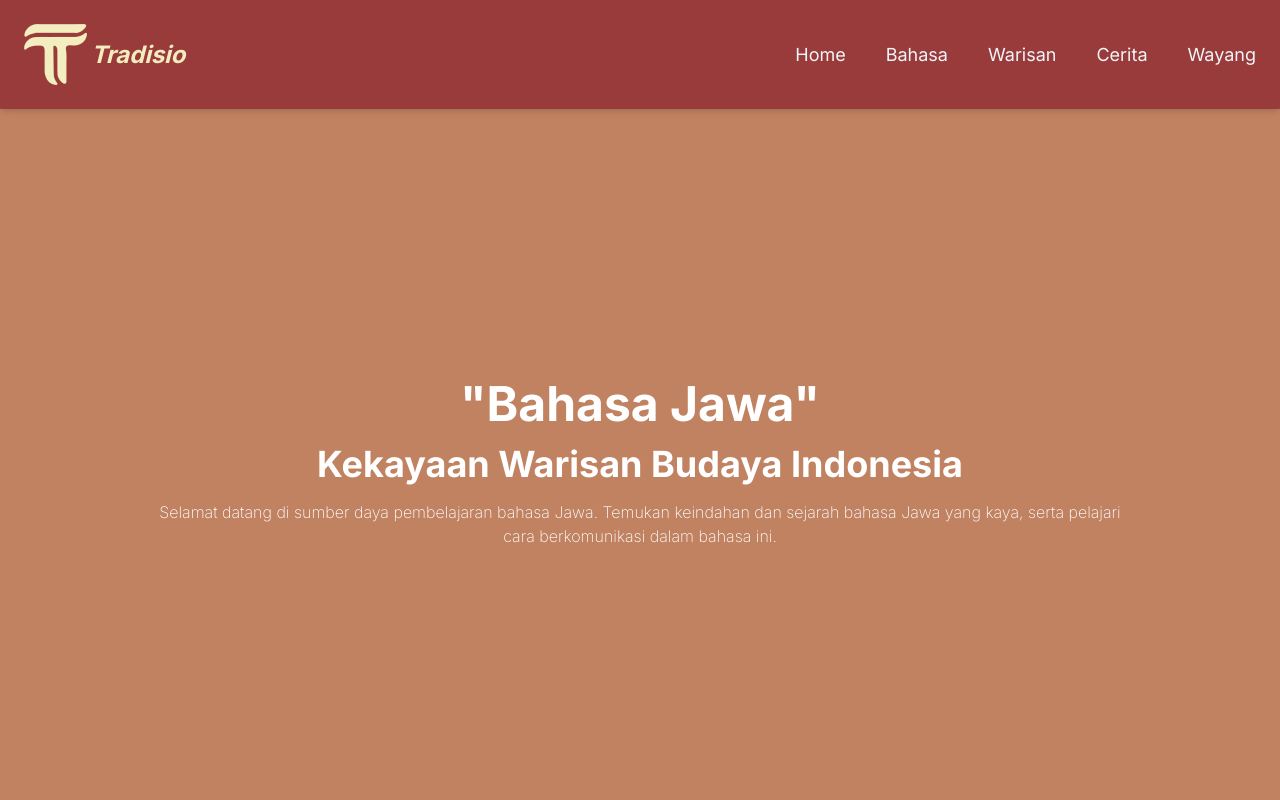
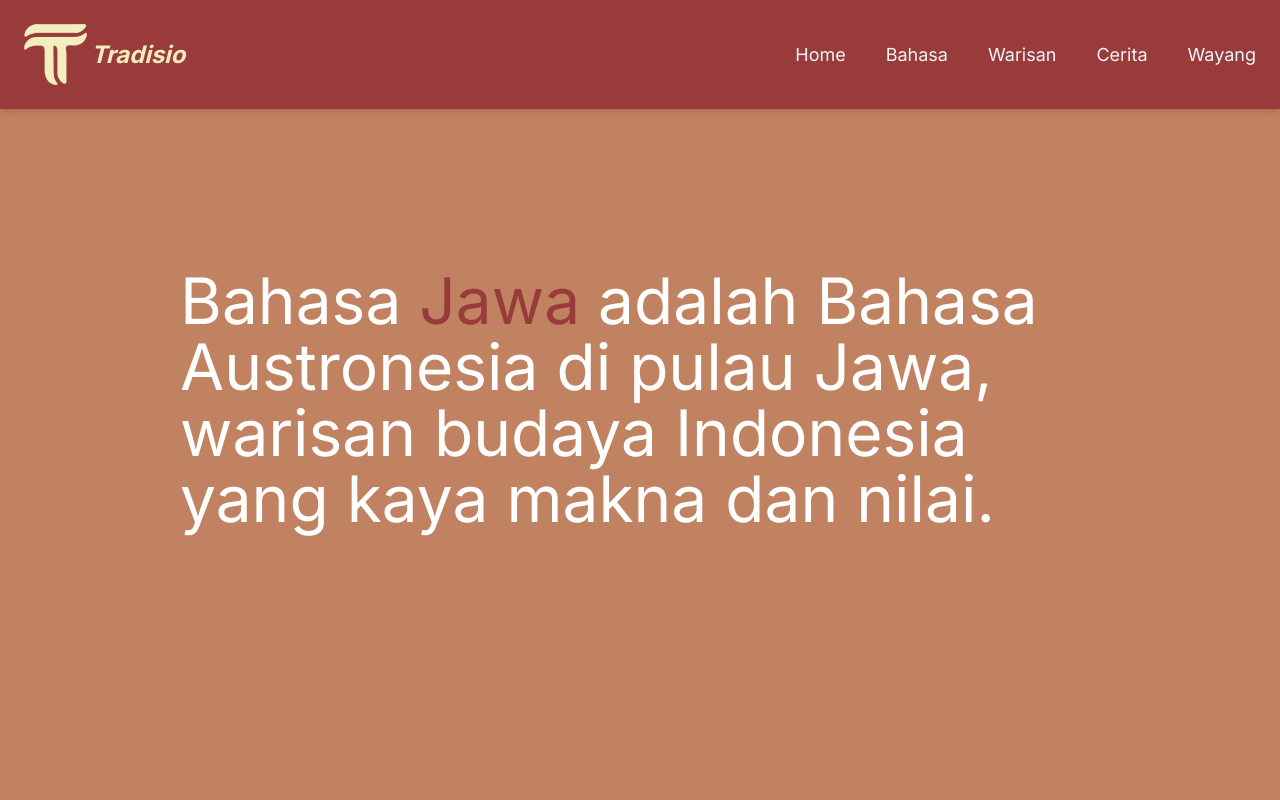
Before and after one commit to princeofverry/Sinau-Web, a Next.js app: page /bahasa in a window 1280 px wide. Shown: the top 800 px of the page. Built offline with nearby package versions, Linux system fonts and the light colour scheme; some icons are missing.

Commit message:
Update banyak

```diff
--- a/package.json
+++ b/package.json
@@ -11,12 +11,14 @@
   "dependencies": {
     "boxicons": "^2.1.4",
     "carakanjs": "^1.2.1",
+    "framer-motion": "^10.16.4",
     "gsap": "^3.12.2",
     "next": "^13.5.6",
     "react": "^18.2.0",
     "react-dom": "^18.2.0",
     "react-share": "^4.4.1",
     "react-slick": "^0.29.0",
+    "sass": "^1.69.5",
     "slick-carousel": "^1.8.1",
     "swiper": "^11.0.4"
   },
--- /dev/null
+++ b/src/app/ContentMouse.js
@@ -0,0 +1,33 @@
+'use client'
+import styles from './page.module.scss'
+import { useState } from 'react';
+import { motion } from 'framer-motion';
+import useMousePosition from './components/Mouse';
+
+export default function TextBjir() {
+
+  const [isHovered, setIsHovered] = useState(false);
+  const { x, y } = useMousePosition();
+  const size = isHovered ? 400 : 40;
+
+  return (
+    <main className={styles.main}>
+      <motion.div
+        className={styles.mask}
+        animate={{
+          WebkitMaskPosition: `${x - (size/2)}px ${y - (size/2)}px`,
+          WebkitMaskSize: `${size}px`,
+        }}
+        transition={{ type: "tween", ease: "backOut", duration:0.5}}
+      >
+          <p onMouseEnter={() => {setIsHovered(true)}} onMouseLeave={() => {setIsHovered(false)}}>
+          Selamat datang halaman pembelajaran bahasa Jawa. Temukan keindahan bahasa Jawa yang kaya akan makna!
+          </p>
+      </motion.div>
+
+      <div className={styles.body}>
+        <p>Bahasa <span>Jawa</span> adalah Bahasa Austronesia di pulau Jawa, warisan budaya Indonesia yang kaya makna dan nilai.</p>
+      </div>
+    </main>
+  )
+}
--- a/src/app/HalamanUtama/index.js
+++ b/src/app/HalamanUtama/index.js
@@ -1,3 +1,4 @@
+import gsap from "gsap";
 import Image from "next/image";
 import React from "react";
 
--- a/src/app/bahasa/page.js
+++ b/src/app/bahasa/page.js
@@ -4,11 +4,15 @@ import TranslateJawa from "./components/translate";
 import TranslateLatin from "./components/translateLatin";
 import GambaranBahasa from "./components/gambar";
 import CountUp from "./components/countUp";
+import TextBjir from "../ContentMouse";
 
 const Bahasa = () => {
   return (
     <>
-      <div className="w-full mt-16 h-screen bg-[#c08261] text-gray-300 flex justify-center items-center">
+      <div className="bg-[#C08261] w-full h-screen">
+        <TextBjir />
+      </div>
+      <div className="w-full h-screen bg-[#c08261] text-gray-300 flex justify-center items-center">
         <div className="max-w-[1000px] w-full text-center px-4">
           <h1 className="text-5xl font-bold text-white">"Bahasa Jawa"</h1>
           {/* <CountUp start={0} end={300} /> */}
--- /dev/null
+++ b/src/app/components/Mouse.js
@@ -0,0 +1,19 @@
+import { useState, useEffect } from "react";
+
+const useMousePosition = () => {
+  const [mousePosition, setMousePosition] = useState({ x: null, y: null });
+
+  const updateMousePosition = e => {
+    setMousePosition({ x: e.clientX, y: e.clientY });
+  };
+
+  useEffect(() => {
+    window.addEventListener("mousemove", updateMousePosition);
+
+    return () => window.removeEventListener("mousemove", updateMousePosition);
+  }, []);
+
+  return mousePosition;
+};
+
+export default useMousePosition;
--- /dev/null
+++ b/src/app/page.module.scss
@@ -0,0 +1,32 @@
+.main{
+    height: 100vh;
+
+    .mask, .body{
+      width: 100%;
+      height: 100%;
+      display: flex;
+      align-items: center;
+      justify-content: center;
+      color: #ffffff;
+      font-size: 64px;
+      line-height: 66px;
+      cursor: default;
+
+      p{
+        width: 1000px;
+        padding:40px;
+      }
+      span{
+        color: #9A3B3B;
+      }
+    }
+
+    .mask{
+      mask-image: url('../../public/mask.svg');
+      mask-repeat: no-repeat;
+      mask-size: 40px;
+      background: #ec4e39;
+      position: absolute;
+      color: black;
+    }
+}
```
Also changed, not shown: src/app/wayang/page.js (+5 -1 lines), public/mask.svg (added), 1 other file (tests, documents, lock files or other folders).
